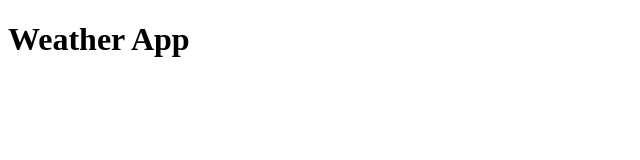
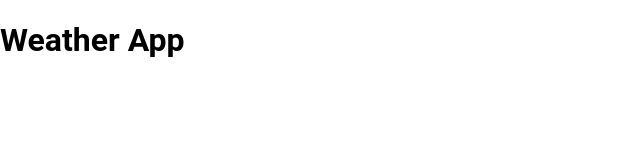
Before and after one commit to bilgeonceken/weather, a React app: page / in a window 1280 px wide. Shown: the top 160 px of the page, without its empty margins (0-640 px from the left). Built offline with nearby package versions, Linux system fonts and the light colour scheme.

Commit message:
Styles :: initial global styles

```diff
--- a/src/App.js
+++ b/src/App.js
@@ -1,10 +1,14 @@
 import React from 'react';
+import { GlobalStyle } from './styles/global';
 
 const App = () => {
   return (
-    <h1 data-testid="dummyRoot">
-      Weather App
-    </h1>
+    <div>
+      <GlobalStyle />
+      <h1 data-testid="dummyRoot">
+        Weather App
+      </h1>
+    </div>
   );
 };
 
--- /dev/null
+++ b/src/styles/global.js
@@ -0,0 +1,17 @@
+import { createGlobalStyle } from 'styled-components';
+
+export const GlobalStyle = createGlobalStyle`
+  html {
+    box-sizing: border-box;
+  }
+
+  *, *:before, *:after {
+    box-sizing: inherit;
+  }
+
+  body {
+    margin: 0;
+    /* https://css-tricks.com/snippets/css/system-font-stack/ */
+    font-family: Roboto, -apple-system, BlinkMacSystemFont, "Segoe UI", Roboto, Helvetica, Arial, sans-serif, "Apple Color Emoji", "Segoe UI Emoji", "Segoe UI Symbol";
+  }
+`;
```
Also changed, not shown: .eslintrc.js.
